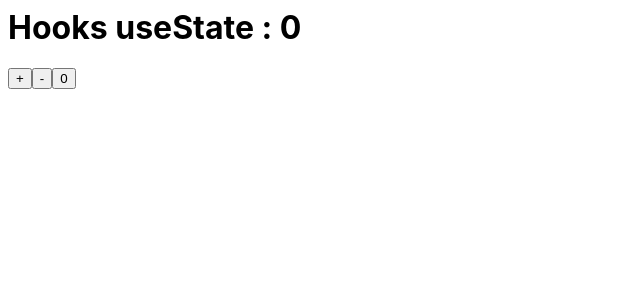
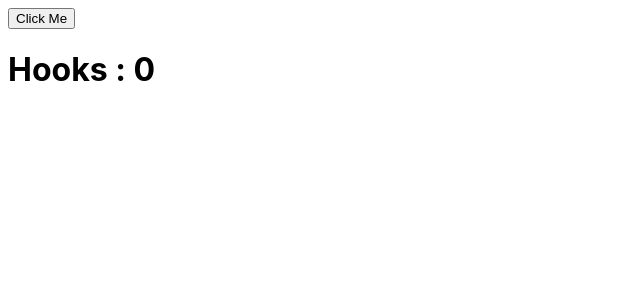
Before and after one commit to Shyam70233/Hooks-1, a React (Create React App) app: page / in a window 1280 px wide. Shown: the top 300 px of the page, without its empty margins (0-640 px from the left). Built offline with nearby package versions, Linux system fonts and the light colour scheme.

Commit message:
state With Array

```diff
--- a/src/App.js
+++ b/src/App.js
@@ -2,13 +2,18 @@ import React, { useState } from 'react';
 import './style.css';
 
 export default function App() {
-  const [x, setX] = useState(0);
+  const [topics, settopics] = useState([]);
+  const addClick = () => {
+    const mytopics = prompt('Enter Your Topics', 'Topics......');
+    settopics([...topics, mytopics]);
+  };
   return (
     <div>
-      <h1>Hooks useState : {x} </h1>
-      <button onClick={() => setX(x + 1)}>+</button>
-      <button onClick={() => setX(x - 1)}>-</button>
-      <button onClick={() => setX(0)}>0</button>
+      <button onClick={addClick}>Click Me</button>
+      <h1>Hooks : {topics?.length} </h1>
+      {topics?.map((item) => (
+        <li>{item}</li>
+      ))}
     </div>
   );
 }
```
